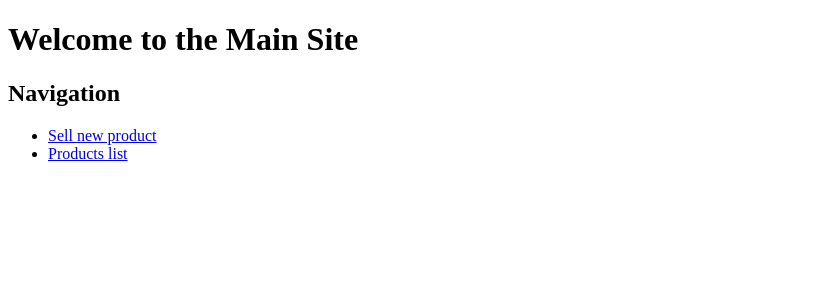
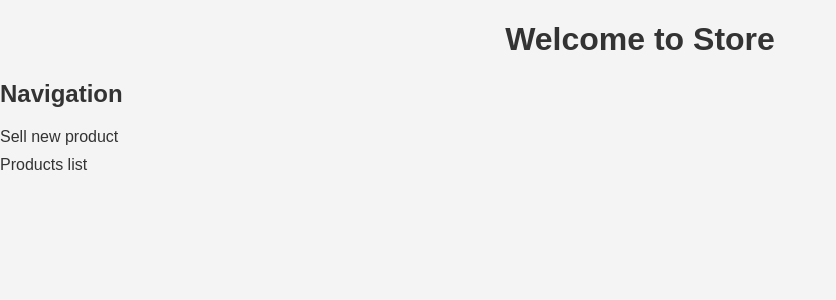
Before and after one commit to shmuelazriel/first_website, a Flask app: page / in a window 1280 px wide. Shown: the top 300 px of the page, without its empty margins (0-836 px from the left). Run offline with Flask 3, Linux system fonts and the light colour scheme.

Commit message:
DB work CSS files has been added.
ready to employ!

```diff
--- /dev/null
+++ b/static/index.css
@@ -0,0 +1,41 @@
+/* index.css */
+body {
+  font-family: Arial, sans-serif;
+  background-color: #f4f4f4;
+  margin: 0;
+  padding: 0;
+}
+
+.container {
+  max-width: 800px;
+  margin: 0 auto;
+  padding: 20px;
+}
+
+h1 {
+  text-align: center;
+  color: #333;
+}
+
+h2 {
+  margin-top: 20px;
+  color: #333;
+}
+
+ul {
+  list-style-type: none;
+  padding: 0;
+}
+
+li {
+  margin-bottom: 10px;
+}
+
+a {
+  color: #333;
+  text-decoration: none;
+}
+
+a:hover {
+  text-decoration: underline;
+}
--- a/templates/form.html
+++ b/templates/form.html
@@ -1,6 +1,7 @@
 <!DOCTYPE html>
 <html lang="en">
 <head>
+    <link rel="stylesheet" href="{{ url_for('static', filename='form.css') }}">
     <meta charset="UTF-8">
     <title>Store</title>
 </head>
--- a/templates/index.html
+++ b/templates/index.html
@@ -3,10 +3,11 @@
 <!DOCTYPE html>
 <html>
 <head>
-    <title>Main Site</title>
+    <link rel="stylesheet" href="{{ url_for('static', filename='index.css') }}">
+    <title>Store</title>
 </head>
 <body>
-    <h1>Welcome to the Main Site</h1>
+    <h1>Welcome to Store</h1>
 
     <h2>Navigation</h2>
     <ul>
```
Also changed, not shown: db_builder.py (+0 -45 lines), static/form.css (added, +44 -0 lines), static/products.css (added, +33 -0 lines), templates/products.html (+18 -16 lines).
